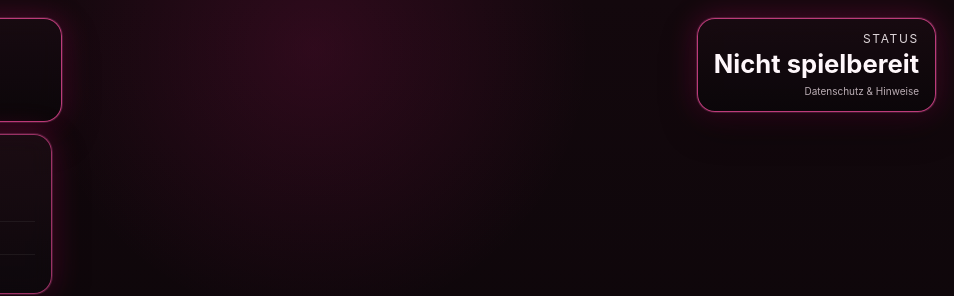
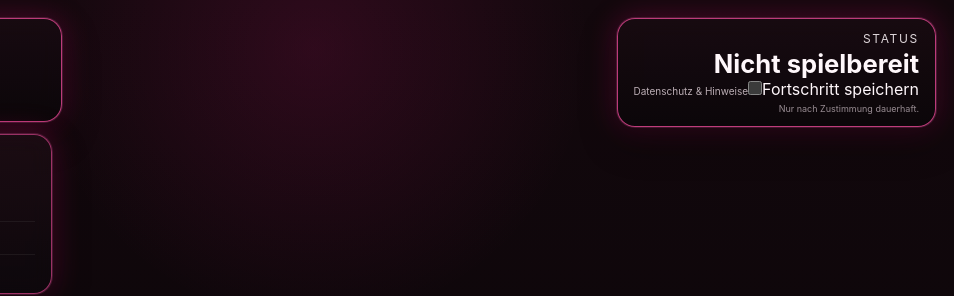
Before and after one commit to ptrcdx/ninepins, a website: page docs/index.html in a window 1280 px wide. Shown: the top 296 px of the page, 326-1280 px from the left. Drawn offline with Linux system fonts and the light colour scheme.

Commit message:
Add explicit progress persistence consent

```diff
--- a/docs/index.html
+++ b/docs/index.html
@@ -50,7 +50,7 @@ canvas{display:block;width:100%;height:100%;touch-action:none}
 .dates li.revealed strong{color:var(--gold)}
 .status{text-align:right;min-width:184px;padding:12px 16px;border-color:var(--panel-border);background:var(--panel-strong);box-shadow:var(--shadow-strong)}
 .status strong{display:block;margin-top:4px;font-size:clamp(20px,2vw,28px);line-height:1.1}
-.legal-link{display:inline-block;margin-top:7px;color:rgba(255,238,246,.72);font-size:10px;text-decoration:none}.legal-link:hover,.legal-link:focus-visible{color:#fff;text-decoration:underline}
+.legal-link{pointer-events:auto;display:inline-block;margin-top:7px;color:rgba(255,238,246,.72);font-size:10px;text-decoration:none}.legal-link:hover,.legal-link:focus-visible{color:#fff;text-decoration:underline}\n.persistence-choice{pointer-events:auto;display:flex;align-items:center;justify-content:flex-end;gap:6px;margin-top:8px;color:rgba(255,238,246,.84);font-size:10px;line-height:1.2;cursor:pointer}.persistence-choice input{width:14px;height:14px;margin:0;accent-color:var(--pink)}.persistence-note{margin-top:4px;color:rgba(255,238,246,.58);font-size:9px;line-height:1.25;max-width:180px;margin-left:auto}
 .bottom{display:flex;justify-content:center;padding-bottom:max(2px,env(safe-area-inset-bottom))}
 .hint{width:min(664px,calc(100vw - 36px));text-align:center;padding:18px 22px;border-color:rgba(255,80,165,.70);background:var(--panel-strong);box-shadow:var(--shadow-strong)}
 .hint strong{display:block;font-size:clamp(22px,2.7vw,36px);font-weight:800;line-height:1.18}
@@ -121,7 +121,7 @@ canvas{display:block;width:100%;height:100%;touch-action:none}
         </ol>
       </div>
     </div>
-    <div class="card status"><small>Status</small><strong id="status">Link wird geprüft ...</strong><a class="legal-link" href="./legal.html">Datenschutz &amp; Hinweise</a></div>
+    <div class="card status"><small>Status</small><strong id="status">Link wird geprüft ...</strong><a class="legal-link" href="./legal.html">Datenschutz &amp; Hinweise</a><label class="persistence-choice" for="persist-progress"><input id="persist-progress" type="checkbox"><span>Fortschritt speichern</span></label><div id="persist-progress-note" class="persistence-note">Nur nach Zustimmung dauerhaft.</div></div>
   </div>
   <div class="bottom"><div class="card hint"><strong id="hintTitle">Persönlichen Link prüfen</strong><span id="hintText">Nach erfolgreicher Prüfung liegt die Kugel vorne bereit.</span><div class="meter"><i id="power"></i></div><button id="next" type="button" hidden>Nächster Wurf</button></div></div>
 </div>
```
